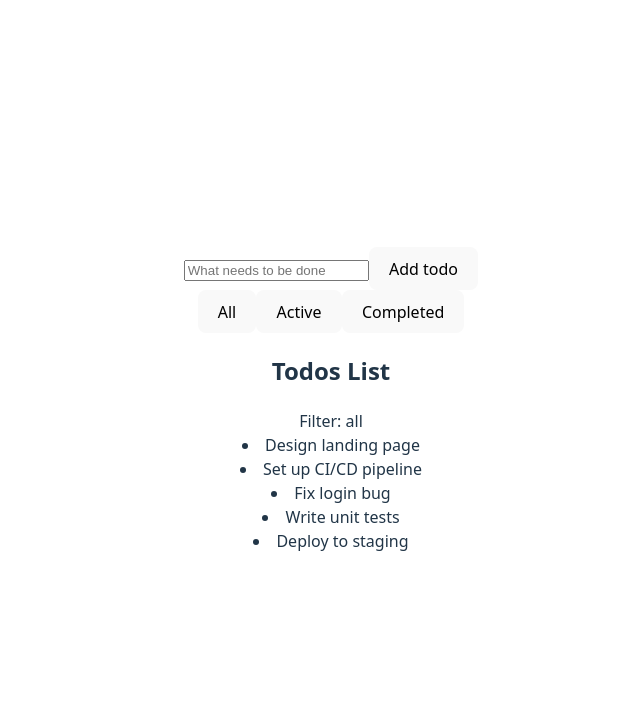
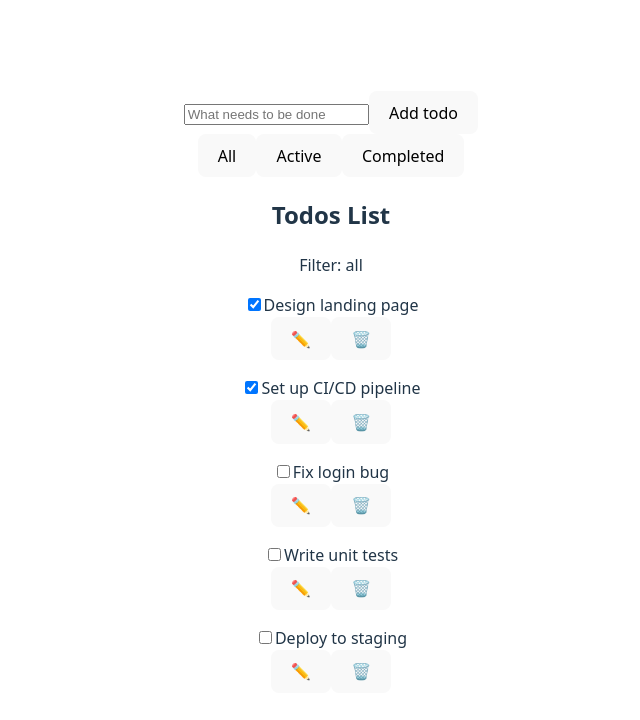
Before and after one commit to Abel-Per-Scholas-Work/todo-context-api, a React (Vite) app: page / in a window 1280 px wide. Shown: the top 720 px of the page, without its empty margins (309-949 px from the left). Built offline with nearby package versions, Linux system fonts and the light colour scheme.

Commit message:
feat: update the structure of the todolist to contain delete, checkbox and edit

```diff
--- a/src/components/TodosList.tsx
+++ b/src/components/TodosList.tsx
@@ -17,7 +17,21 @@ export default function ToDosList() {
 			<h2>Todos List</h2>
 			<div>Filter: {filter}</div>
 			{filteredTodos.map((todo) => (
-				<li key={todo.id}>{todo.text}</li>
+				<div key={todo.id}>
+					<p>
+						<input
+							type="checkbox"
+							name={todo.text}
+							checked={todo.completed}
+							onChange={() => console.log("clicked")}
+						/>
+						{todo.text}
+						<div>
+							<button onClick={() => console.log("edit")}>✏️</button>
+							<button onClick={() => console.log("delete")}>🗑️</button>
+						</div>
+					</p>
+				</div>
 			))}
 		</div>
 	);
```
